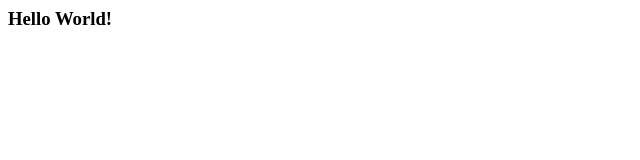
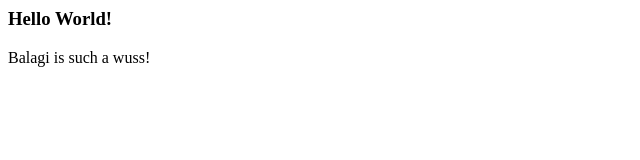
Before and after one commit to Guy-Ritchie/temp, a plain HTML site: page index.html in a window 1280 px wide. Shown: the whole page, without its empty margins (0-640 px from the left). Drawn offline with Linux system fonts and the light colour scheme.

Commit message:
made some changes to index file
Added a paragraph to the index file

```diff
--- a/index.html
+++ b/index.html
@@ -2,5 +2,9 @@
 <head><title>Hello Website</title></head>
 <body>
 <h3>Hello World!</h3>
+
+  <p>
+      Balagi is such a wuss!
+  </p>
 </body>
 </html>
```
